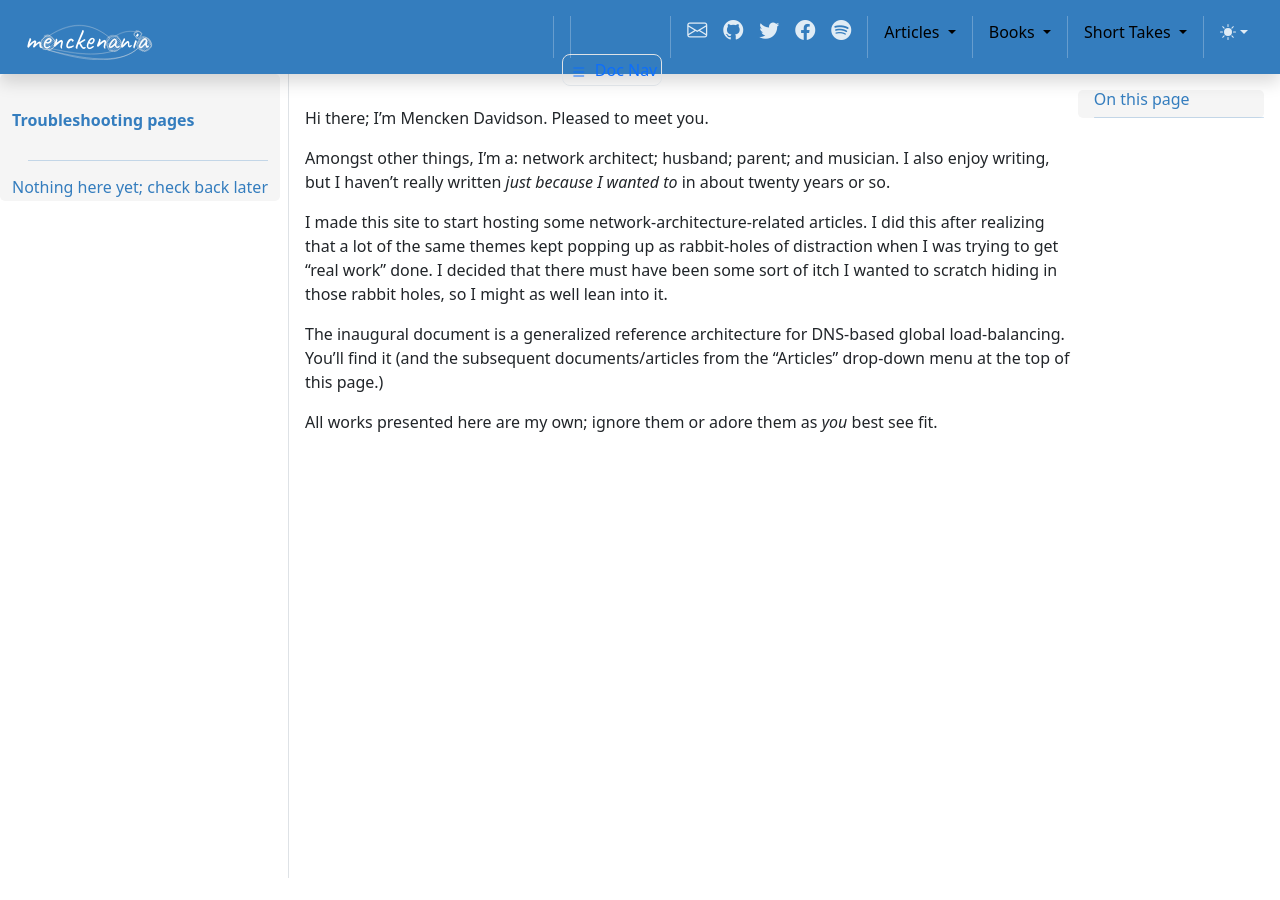
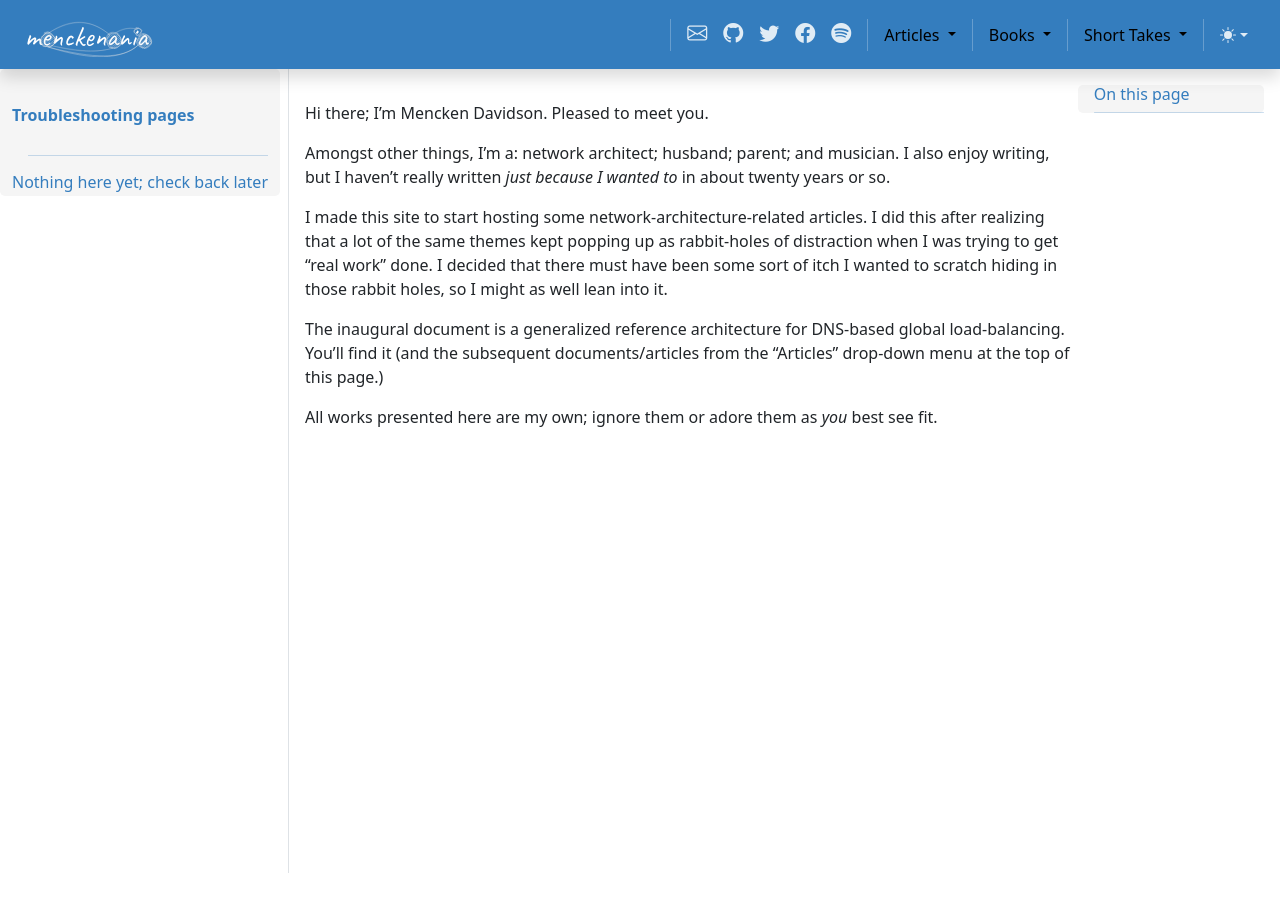
Before and after one commit to menckend/alpha, a Jekyll site: the page built from index.md, in a window 1280 px wide and 900 px high. Built offline with Jekyll 4.4.1, drawn with Linux system fonts in a browser that asks for light colours; nearby versions of some CDN libraries; library files that are not in the unit come from our copies.

Commit message:
asdf
adsf

```diff
--- a/_includes/in-page-nav-buttons.html
+++ b/_includes/in-page-nav-buttons.html
@@ -92,6 +92,15 @@
   <ul class="navbar-nav flex-row flex-wrap bd-navbar-nav" style="padding-left: 24px;">
     <li class="nav-item py-2 py-lg-1 col-12 col-lg-auto">
       <div class="vr d-none d-lg-flex h-100 mx-lg-2 text-white">
+        </div>
+      <hr class="d-lg-none my-2 text-white-50">
+    </li>
+    <li class="nav-item py-2 py-lg-1 col-12 col-lg-auto">
+      <div class="vr d-none d-lg-flex h-100 mx-lg-2 text-white"></div>
+      <a href="#" data-bs-target="#MenckSidebar" data-bs-toggle="collapse" class="border rounded-3 p-1 text-decoration-none"><i class="bi bi-list bi-lg py-2 p-1"></i> Doc Nav</a>
+    </li>
+    <li class="nav-item py-2 py-lg-1 col-12 col-lg-auto">
+      <div class="vr d-none d-lg-flex h-100 mx-lg-2 text-white">
       </div>
       <hr class="d-lg-none my-2 text-white-50">
     </li>
--- a/_includes/newtemplate-header.html
+++ b/_includes/newtemplate-header.html
@@ -109,15 +109,6 @@
             <hr class="d-lg-none my-2 text-white-50">
           </li>
 
-          <li class="nav-item py-2 py-lg-1 col-12 col-lg-auto">
-            <div class="vr d-none d-lg-flex h-100 mx-lg-2 text-white"></div>
-            <a href="#" data-bs-target="#MenckSidebar" data-bs-toggle="collapse" class="border rounded-3 p-1 text-decoration-none"><i class="bi bi-list bi-lg py-2 p-1"></i> Doc Nav</a>
-          </li>
-          <li class="nav-item py-2 py-lg-1 col-12 col-lg-auto">
-            <div class="vr d-none d-lg-flex h-100 mx-lg-2 text-white">
-              </div>
-            <hr class="d-lg-none my-2 text-white-50">
-          </li>
 
           <!-- Replace this section with a loop through the social-media data yaml-->
 
```
